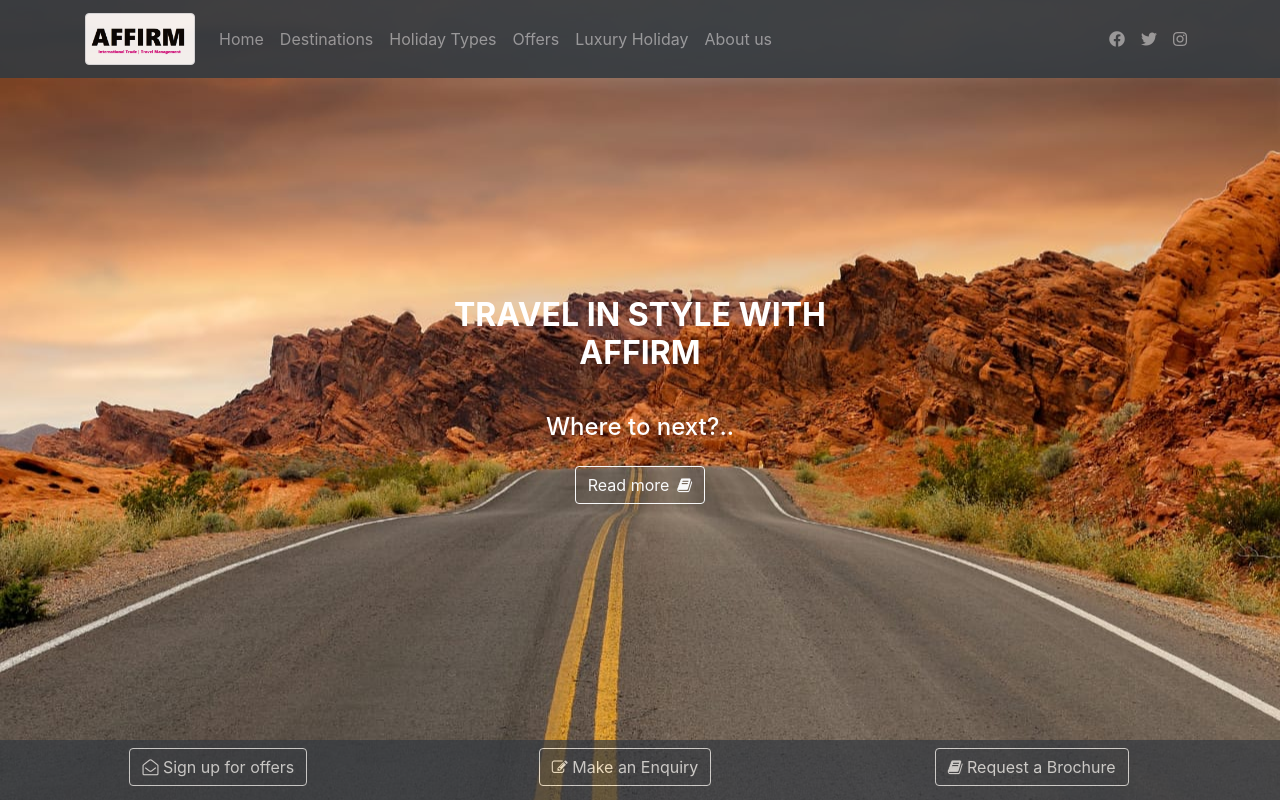
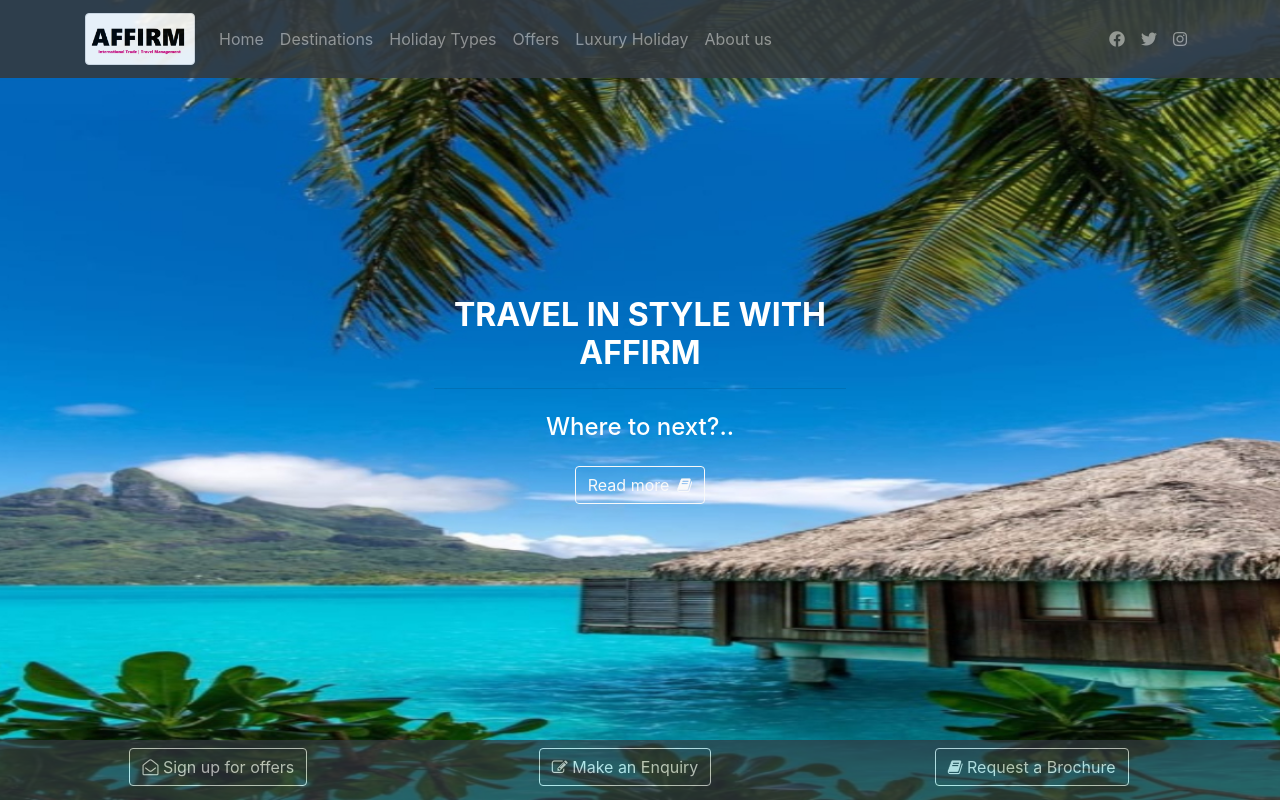
Before and after one commit to Linhle-Cetice/Affirm-projects, a plain HTML site: page index.html in a window 1280 px wide. Shown: the top 802 px of the page. Drawn offline with Linux system fonts and the light colour scheme.

Commit message:
background image

```diff
--- a/css/affirmcss.css
+++ b/css/affirmcss.css
@@ -15,7 +15,7 @@ a:hover
 }
 
 #intro {
-    background: url("../img/land28.jpg")no-repeat center center fixed;
+    background: url("../img/land0.jpg")no-repeat center center fixed;
     height: 100%;
     -webkit-background-size: cover;
     -moz-background-size: cover;
```
Also changed, not shown: 1 other file.
